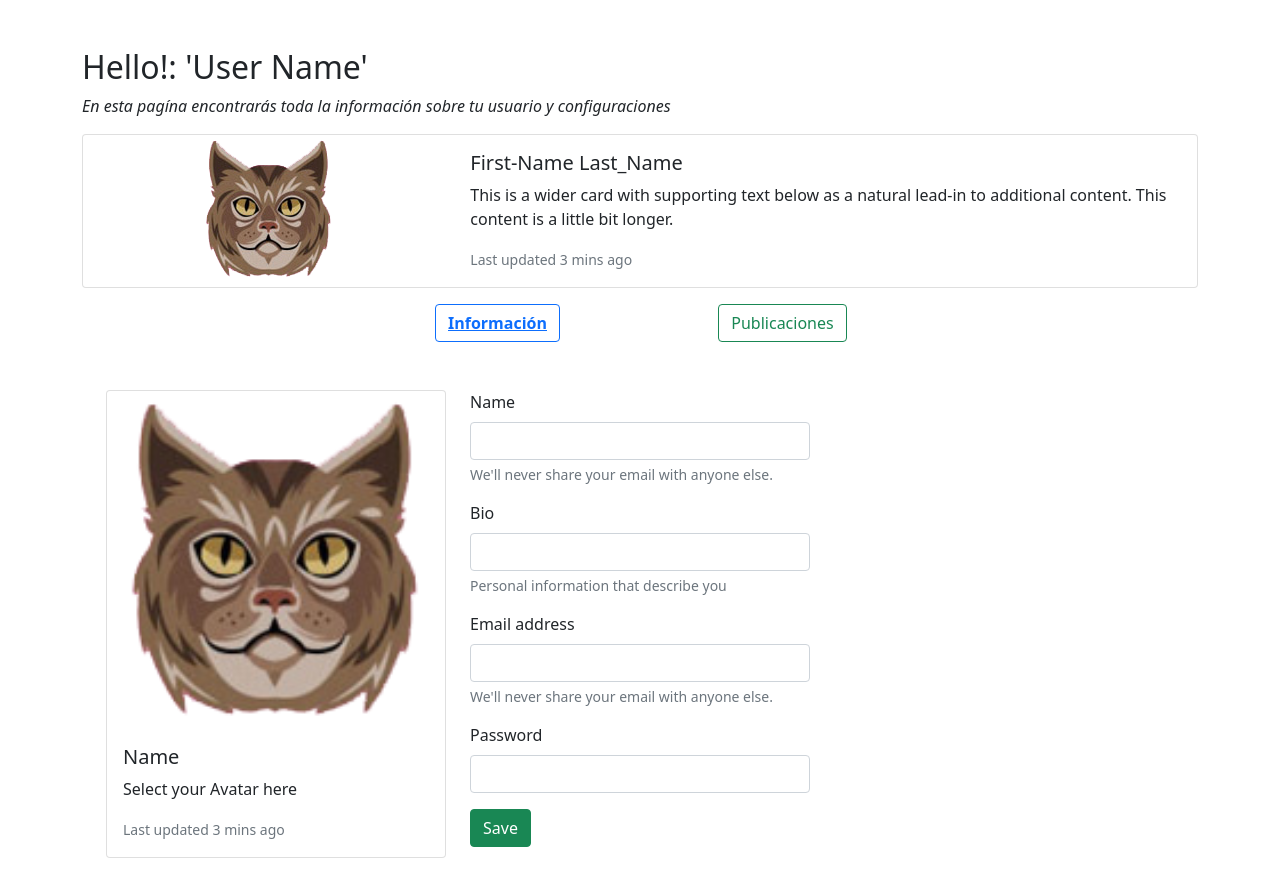
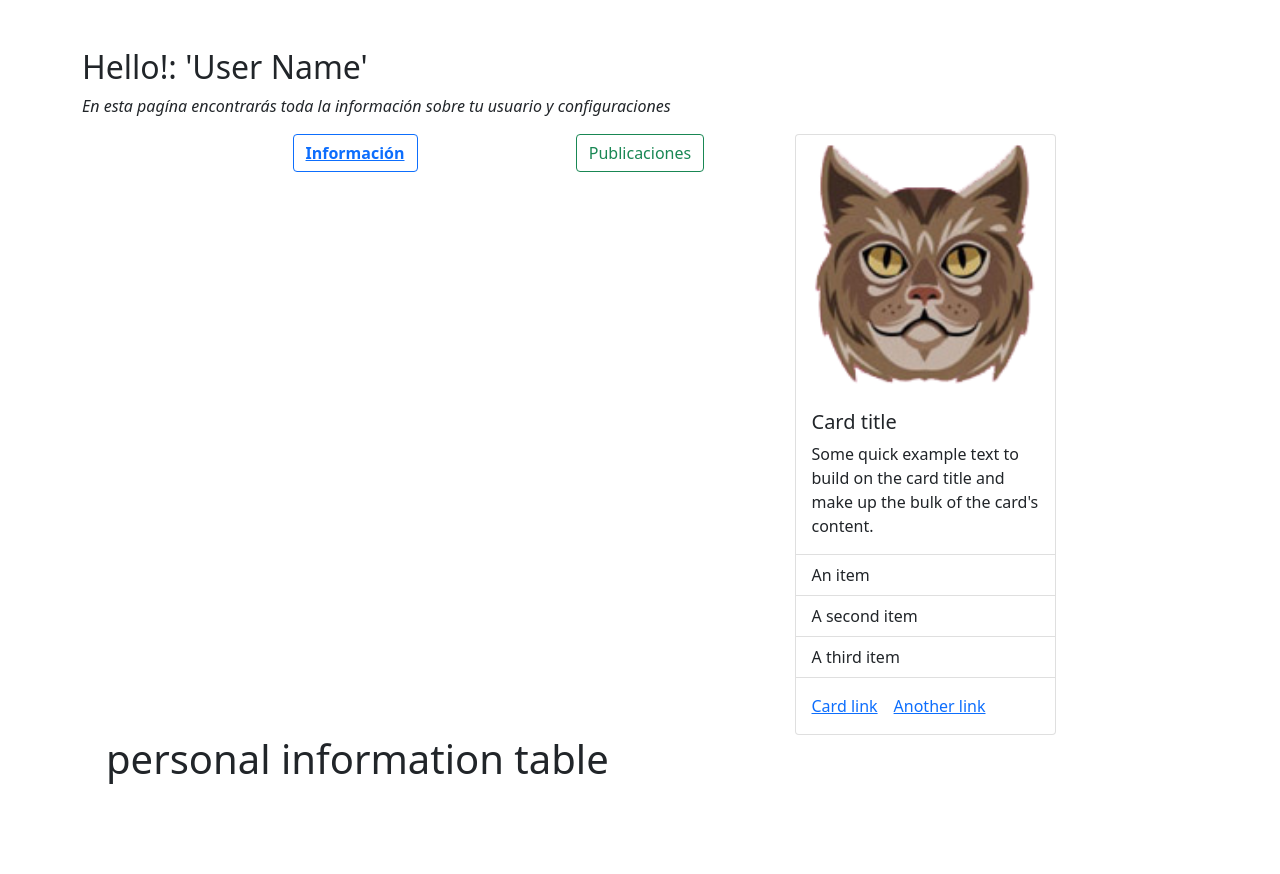
Before and after one commit to JuanAgusAlej/catgame, a React (Create React App) app: page / in a window 1280 px wide. After the commit the page ends 800 px from the top, so only its background shows below. Built offline with nearby package versions, Linux system fonts and the light colour scheme.

Commit message:
agrego componente perfil edit y comienzo a reodenear la página

```diff
--- a/src/components/Perfil.jsx
+++ b/src/components/Perfil.jsx
@@ -27,32 +27,10 @@ const Perfil = () => {
 						En esta pagína encontrarás toda la información sobre tu usuario y
 						configuraciones
 					</p>
-					<div className="card mb-3 mt-3">
-						<div className="row g-0">
-							<div className="col-md-4 text-center">
-								<img src={cat1} className="img-fluid rounded-start" alt="..." />
-							</div>
-							<div className="col-md-8">
-								<div className="card-body">
-									<h5 className="card-title">First-Name Last_Name</h5>
-									<p className="card-text">
-										This is a wider card with supporting text below as a natural
-										lead-in to additional content. This content is a little bit
-										longer.
-									</p>
-									<p className="card-text">
-										<small className="text-muted">
-											Last updated 3 mins ago
-										</small>
-									</p>
-								</div>
-							</div>
-						</div>
-					</div>
 				</div>
 			</div>
 			<div className="row justify-content-center">
-				<div className="col-6 col-md-6 col-lg-3 text-center">
+				<div className="col-12 col-md-6 col-lg-3 text-center">
 					<button
 						className="btn btn-outline-primary"
 						onClick={mostrarInformacion}
@@ -61,7 +39,7 @@ const Perfil = () => {
 						Información
 					</button>
 				</div>
-				<div className="col-6 col-md-6 col-lg-3 text-center">
+				<div className="col-12 col-md-6 col-lg-3 text-center">
 					<button
 						className="btn btn-outline-success"
 						onClick={mostrarPublicaciones}
@@ -69,6 +47,31 @@ const Perfil = () => {
 					>
 						Publicaciones
 					</button>
+				</div>
+				<div className="col-12 col-md-6 col-lg-3">
+					<div class="card">
+						<img src={cat1} class="card-img-top" alt="..." />
+						<div className="card-body">
+							<h5 className="card-title">Card title</h5>
+							<p className="card-text">
+								Some quick example text to build on the card title and make up
+								the bulk of the card's content.
+							</p>
+						</div>
+						<ul className="list-group list-group-flush">
+							<li className="list-group-item">An item</li>
+							<li className="list-group-item">A second item</li>
+							<li className="list-group-item">A third item</li>
+						</ul>
+						<div className="card-body">
+							<a href="#" className="card-link">
+								Card link
+							</a>
+							<a href="#" className="card-link">
+								Another link
+							</a>
+						</div>
+					</div>
 				</div>
 			</div>
 			<div className="row">
--- a/src/components/Perfil_Info.jsx
+++ b/src/components/Perfil_Info.jsx
@@ -3,79 +3,10 @@ import Cat1 from "../img/cat1.png";
 
 const Perfil_Info = () => {
 	return (
-		<div className="container mt-5">
+		<div className="container">
 			<div className="row">
-				<div className="col-12 col-md-6 col-lg-4">
-					<div class="card mb-3">
-						<img src={Cat1} class="img-fluid h-100" alt="..." />
-						<div className="card-body">
-							<h5 className="card-title">Name</h5>
-							<p className="card-text">Select your Avatar here</p>
-							<p className="card-text">
-								<small className="text-muted">Last updated 3 mins ago</small>
-							</p>
-						</div>
-					</div>
-				</div>
-				<div className="col-12 col-md-6 col-lg-4">
-					<form>
-						<div className="mb-3">
-							<label for="exampleInputEmail1" class="form-label">
-								Name
-							</label>
-							<input
-								type="text"
-								class="form-control"
-								id=""
-								aria-describedby=""
-							/>
-							<div id="emailHelp" class="form-text">
-								We'll never share your email with anyone else.
-							</div>
-						</div>
-						<div className="mb-3">
-							<label for="" class="form-label">
-								Bio
-							</label>
-							<input
-								type="text"
-								class="form-control"
-								id=""
-								aria-describedby=""
-							/>
-							<div id="emailHelp" class="form-text">
-								Personal information that describe you
-							</div>
-						</div>
-						<div className="mb-3">
-							<label for="exampleInputEmail1" class="form-label">
-								Email address
-							</label>
-							<input
-								type="email"
-								class="form-control"
-								id="exampleInputEmail1"
-								aria-describedby="emailHelp"
-							/>
-							<div id="emailHelp" class="form-text">
-								We'll never share your email with anyone else.
-							</div>
-						</div>
-						<div className="mb-3">
-							<label for="exampleInputPassword1" class="form-label">
-								Password
-							</label>
-							<input
-								type="password"
-								class="form-control"
-								id="exampleInputPassword1"
-							/>
-						</div>
-
-						<button type="submit" class="btn btn-success">
-							Save
-						</button>
-					</form>
+				<div className="col">
+					<h1>personal information table</h1>
 				</div>
 			</div>
 		</div>
```
Also changed, not shown: src/components/Perfil_edit.jsx (added, +84 -0 lines).
